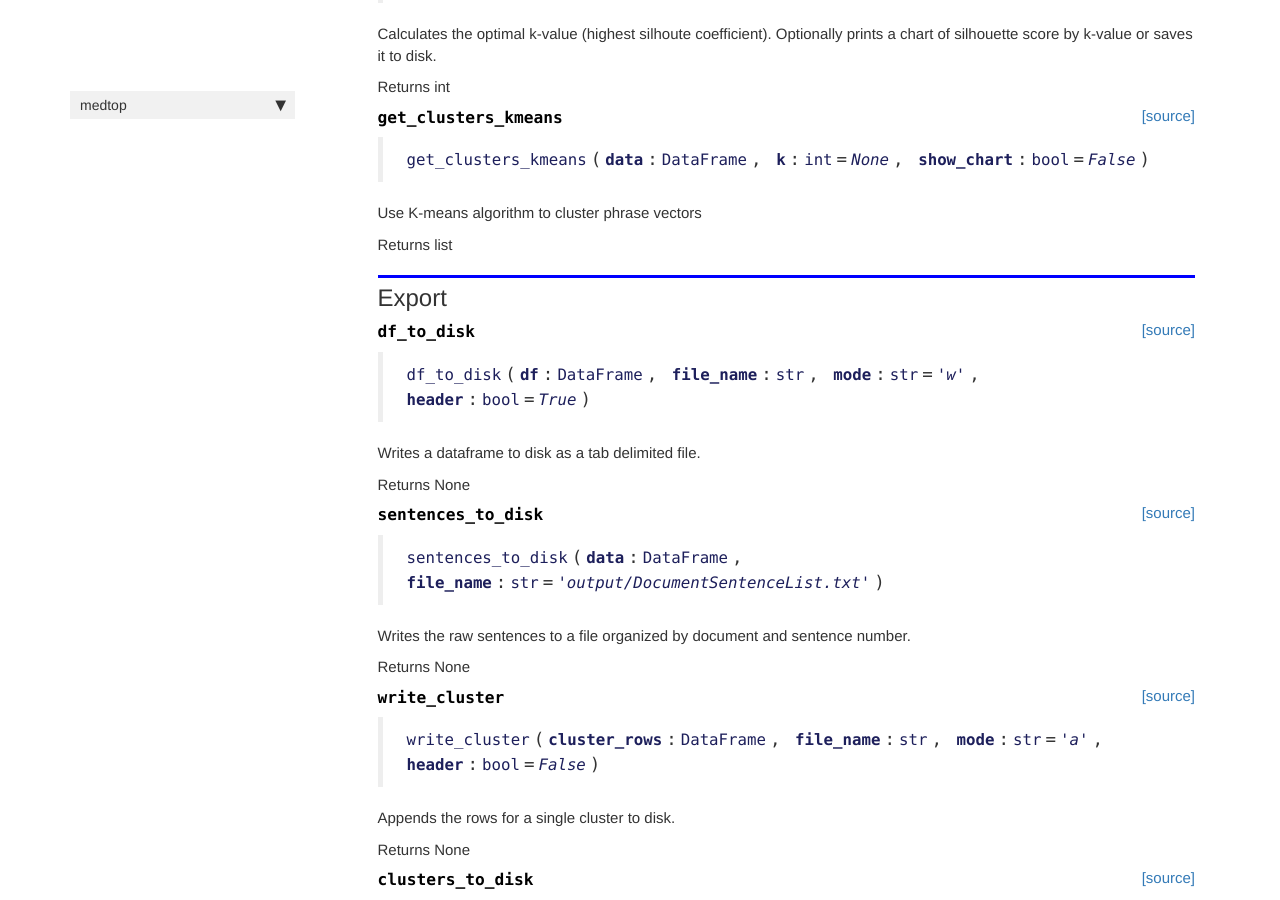
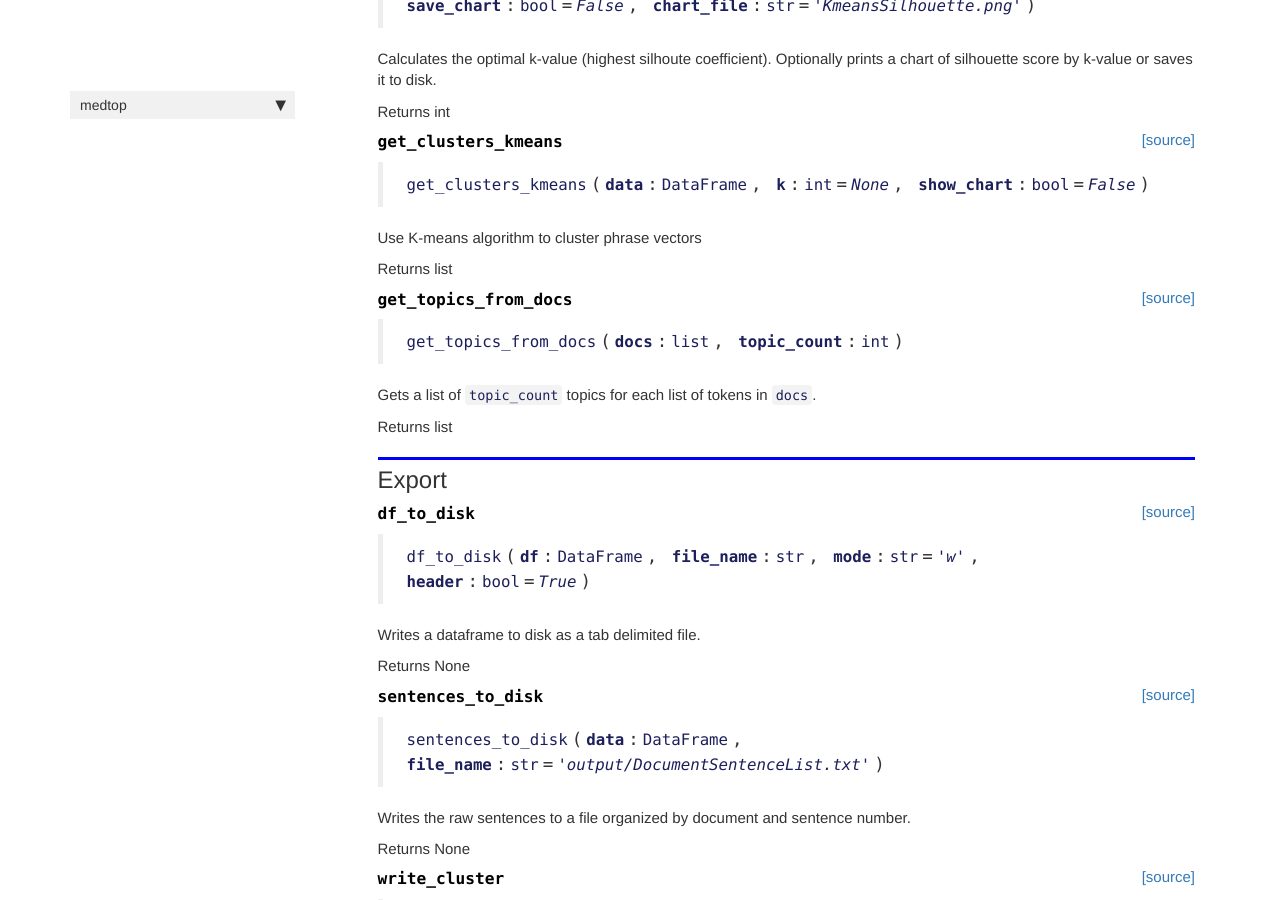
Before and after one commit to VCUWrightCenter/TopEx, a Jekyll site: the page built from docs/internal.html, in a window 1280 px wide and 900 px high, scrolled down 2740 px. Built offline with Jekyll 4.4.1, drawn with Linux system fonts in a browser that asks for light colours; nearby versions of some CDN libraries; comment, search, counter and statistics services are not loaded.

```diff
--- a/docs/_data/sidebars/home_sidebar.yml
+++ b/docs/_data/sidebars/home_sidebar.yml
@@ -18,6 +18,9 @@ entries:
     - output: web,pdf
       title: Preprocessing
       url: /preprocessing
+    - output: web,pdf
+      title: Title
+      url: /sandbox
     output: web
     title: medtop
   output: web
--- a/docs/internal.html
+++ b/docs/internal.html
@@ -52,7 +52,7 @@ description: "Internal MedTop methods"
 
 
 <div class="output_markdown rendered_html output_subarea ">
-<h4 id="get_phrase" class="doc_header"><code>get_phrase</code><a href="https://github.com/etfrenchvcu/medtop/tree/master/medtop/internal.py#L25" class="source_link" style="float:right">[source]</a></h4><blockquote><p><code>get_phrase</code>(<strong><code>sent</code></strong>:<code>Series</code>, <strong><code>window_size</code></strong>:<code>int</code>, <strong><code>feature_names</code></strong>:<code>dict</code>, <strong><code>include_input_in_tfidf</code></strong>:<code>bool</code>, <strong><code>tdm</code></strong>:<code>ndarray</code>, <strong><code>token_averages</code></strong>:<code>ndarray</code>)</p>
+<h4 id="get_phrase" class="doc_header"><code>get_phrase</code><a href="https://github.com/etfrenchvcu/medtop/tree/master/medtop/internal.py#L26" class="source_link" style="float:right">[source]</a></h4><blockquote><p><code>get_phrase</code>(<strong><code>sent</code></strong>:<code>Series</code>, <strong><code>window_size</code></strong>:<code>int</code>, <strong><code>feature_names</code></strong>:<code>dict</code>, <strong><code>include_input_in_tfidf</code></strong>:<code>bool</code>, <strong><code>tdm</code></strong>:<code>ndarray</code>, <strong><code>token_averages</code></strong>:<code>ndarray</code>)</p>
 </blockquote>
 <p>Finds the most expressive phrase in a sentence. This function is called in a lambda expression in <code>core.get_phrases</code>.</p>
 <p>Returns list</p>
@@ -77,7 +77,7 @@ description: "Internal MedTop methods"
 
 
 <div class="output_markdown rendered_html output_subarea ">
-<h4 id="get_vector_tfidf" class="doc_header"><code>get_vector_tfidf</code><a href="https://github.com/etfrenchvcu/medtop/tree/master/medtop/internal.py#L69" class="source_link" style="float:right">[source]</a></h4><blockquote><p><code>get_vector_tfidf</code>(<strong><code>sent</code></strong>:<code>Series</code>, <strong><code>dictionary</code></strong>:<code>Dictionary</code>, <strong><code>term_matrix</code></strong>:<code>ndarray</code>)</p>
+<h4 id="get_vector_tfidf" class="doc_header"><code>get_vector_tfidf</code><a href="https://github.com/etfrenchvcu/medtop/tree/master/medtop/internal.py#L70" class="source_link" style="float:right">[source]</a></h4><blockquote><p><code>get_vector_tfidf</code>(<strong><code>sent</code></strong>:<code>Series</code>, <strong><code>dictionary</code></strong>:<code>Dictionary</code>, <strong><code>term_matrix</code></strong>:<code>ndarray</code>)</p>
 </blockquote>
 <p>Create a word vector for a given sentence using a term matrix.
 This function is called in a lambda expression in <code>core.get_vectors</code>.</p>
@@ -100,7 +100,7 @@ This function is called in a lambda expression in <code>core.get_vectors</code>.
 
 
 <div class="output_markdown rendered_html output_subarea ">
-<h4 id="get_vector_w2v" class="doc_header"><code>get_vector_w2v</code><a href="https://github.com/etfrenchvcu/medtop/tree/master/medtop/internal.py#L79" class="source_link" style="float:right">[source]</a></h4><blockquote><p><code>get_vector_w2v</code>(<strong><code>sent</code></strong>:<code>Series</code>, <strong><code>model</code></strong>:<code>Word2VecKeyedVectors</code>)</p>
+<h4 id="get_vector_w2v" class="doc_header"><code>get_vector_w2v</code><a href="https://github.com/etfrenchvcu/medtop/tree/master/medtop/internal.py#L80" class="source_link" style="float:right">[source]</a></h4><blockquote><p><code>get_vector_w2v</code>(<strong><code>sent</code></strong>:<code>Series</code>, <strong><code>model</code></strong>:<code>Word2VecKeyedVectors</code>)</p>
 </blockquote>
 <p>Create a word vector for a given sentence using a Word2Vec model.
 This function is called in a lambda expression in <code>core.get_vectors</code>.</p>
@@ -126,7 +126,7 @@ This function is called in a lambda expression in <code>core.get_vectors</code>.
 
 
 <div class="output_markdown rendered_html output_subarea ">
-<h4 id="w2v_pretrained" class="doc_header"><code>w2v_pretrained</code><a href="https://github.com/etfrenchvcu/medtop/tree/master/medtop/internal.py#L90" class="source_link" style="float:right">[source]</a></h4><blockquote><p><code>w2v_pretrained</code>(<strong><code>bin_file</code></strong>:<code>str</code>)</p>
+<h4 id="w2v_pretrained" class="doc_header"><code>w2v_pretrained</code><a href="https://github.com/etfrenchvcu/medtop/tree/master/medtop/internal.py#L91" class="source_link" style="float:right">[source]</a></h4><blockquote><p><code>w2v_pretrained</code>(<strong><code>bin_file</code></strong>:<code>str</code>)</p>
 </blockquote>
 <p>Load a pre-trained Word2Vec model from a bin file.</p>
 <p>Returns gensim.models.keyedvectors.Word2VecKeyedVectors</p>
@@ -157,7 +157,7 @@ This function is called in a lambda expression in <code>core.get_vectors</code>.
 
 
 <div class="output_markdown rendered_html output_subarea ">
-<h4 id="get_silhouette_score_hac" class="doc_header"><code>get_silhouette_score_hac</code><a href="https://github.com/etfrenchvcu/medtop/tree/master/medtop/internal.py#L99" class="source_link" style="float:right">[source]</a></h4><blockquote><p><code>get_silhouette_score_hac</code>(<strong><code>phrase_vecs</code></strong>:<code>list</code>, <strong><code>linkage_matrix</code></strong>:<code>ndarray</code>, <strong><code>height</code></strong>:<code>int</code>)</p>
+<h4 id="get_silhouette_score_hac" class="doc_header"><code>get_silhouette_score_hac</code><a href="https://github.com/etfrenchvcu/medtop/tree/master/medtop/internal.py#L100" class="source_link" style="float:right">[source]</a></h4><blockquote><p><code>get_silhouette_score_hac</code>(<strong><code>phrase_vecs</code></strong>:<code>list</code>, <strong><code>linkage_matrix</code></strong>:<code>ndarray</code>, <strong><code>height</code></strong>:<code>int</code>)</p>
 </blockquote>
 <p>Assigns clusters to a list of word vectors for a given <code>height</code> and calculates the silhouette score of the clustering.</p>
 <p>Returns float</p>
@@ -179,7 +179,7 @@ This function is called in a lambda expression in <code>core.get_vectors</code>.
 
 
 <div class="output_markdown rendered_html output_subarea ">
-<h4 id="get_tree_height" class="doc_header"><code>get_tree_height</code><a href="https://github.com/etfrenchvcu/medtop/tree/master/medtop/internal.py#L108" class="source_link" style="float:right">[source]</a></h4><blockquote><p><code>get_tree_height</code>(<strong><code>root</code></strong>:<code>ClusterNode</code>)</p>
+<h4 id="get_tree_height" class="doc_header"><code>get_tree_height</code><a href="https://github.com/etfrenchvcu/medtop/tree/master/medtop/internal.py#L109" class="source_link" style="float:right">[source]</a></h4><blockquote><p><code>get_tree_height</code>(<strong><code>root</code></strong>:<code>ClusterNode</code>)</p>
 </blockquote>
 <p>Gets the height of a binary tree.</p>
 <p>Returns int</p>
@@ -201,7 +201,7 @@ This function is called in a lambda expression in <code>core.get_vectors</code>.
 
 
 <div class="output_markdown rendered_html output_subarea ">
-<h4 id="get_linkage_matrix" class="doc_header"><code>get_linkage_matrix</code><a href="https://github.com/etfrenchvcu/medtop/tree/master/medtop/internal.py#L118" class="source_link" style="float:right">[source]</a></h4><blockquote><p><code>get_linkage_matrix</code>(<strong><code>phrase_vecs</code></strong>:<code>list</code>, <strong><code>dist_metric</code></strong>:<code>str</code>)</p>
+<h4 id="get_linkage_matrix" class="doc_header"><code>get_linkage_matrix</code><a href="https://github.com/etfrenchvcu/medtop/tree/master/medtop/internal.py#L119" class="source_link" style="float:right">[source]</a></h4><blockquote><p><code>get_linkage_matrix</code>(<strong><code>phrase_vecs</code></strong>:<code>list</code>, <strong><code>dist_metric</code></strong>:<code>str</code>)</p>
 </blockquote>
 <p>Creates a linkage matrix by calculating distance between phrase vectors.</p>
 <p>Returns np.ndarray</p>
@@ -223,7 +223,7 @@ This function is called in a lambda expression in <code>core.get_vectors</code>.
 
 
 <div class="output_markdown rendered_html output_subarea ">
-<h4 id="get_optimal_height" class="doc_header"><code>get_optimal_height</code><a href="https://github.com/etfrenchvcu/medtop/tree/master/medtop/internal.py#L130" class="source_link" style="float:right">[source]</a></h4><blockquote><p><code>get_optimal_height</code>(<strong><code>data</code></strong>:<code>DataFrame</code>, <strong><code>linkage_matrix</code></strong>:<code>ndarray</code>, <strong><code>show_dendrogram</code></strong>:<code>bool</code>=<em><code>False</code></em>, <strong><code>show_chart</code></strong>:<code>bool</code>=<em><code>True</code></em>, <strong><code>save_chart</code></strong>:<code>bool</code>=<em><code>False</code></em>, <strong><code>chart_file</code></strong>:<code>str</code>=<em><code>'HACSilhouette.png'</code></em>)</p>
+<h4 id="get_optimal_height" class="doc_header"><code>get_optimal_height</code><a href="https://github.com/etfrenchvcu/medtop/tree/master/medtop/internal.py#L131" class="source_link" style="float:right">[source]</a></h4><blockquote><p><code>get_optimal_height</code>(<strong><code>data</code></strong>:<code>DataFrame</code>, <strong><code>linkage_matrix</code></strong>:<code>ndarray</code>, <strong><code>show_dendrogram</code></strong>:<code>bool</code>=<em><code>False</code></em>, <strong><code>show_chart</code></strong>:<code>bool</code>=<em><code>True</code></em>, <strong><code>save_chart</code></strong>:<code>bool</code>=<em><code>False</code></em>, <strong><code>chart_file</code></strong>:<code>str</code>=<em><code>'HACSilhouette.png'</code></em>)</p>
 </blockquote>
 <p>Clusters the top phrase vectors and plots the silhoute coefficients for a range of dendrograph heights.
 Returns the optimal height value (highest silhoute coefficient)</p>
@@ -246,7 +246,7 @@ Returns the optimal height value (highest silhoute coefficient)</p>
 
 
 <div class="output_markdown rendered_html output_subarea ">
-<h4 id="get_clusters_hac" class="doc_header"><code>get_clusters_hac</code><a href="https://github.com/etfrenchvcu/medtop/tree/master/medtop/internal.py#L162" class="source_link" style="float:right">[source]</a></h4><blockquote><p><code>get_clusters_hac</code>(<strong><code>data</code></strong>:<code>DataFrame</code>, <strong><code>dist_metric</code></strong>:<code>str</code>, <strong><code>height</code></strong>:<code>int</code>=<em><code>None</code></em>, <strong><code>show_dendrogram</code></strong>:<code>bool</code>=<em><code>False</code></em>, <strong><code>show_chart</code></strong>:<code>bool</code>=<em><code>False</code></em>)</p>
+<h4 id="get_clusters_hac" class="doc_header"><code>get_clusters_hac</code><a href="https://github.com/etfrenchvcu/medtop/tree/master/medtop/internal.py#L163" class="source_link" style="float:right">[source]</a></h4><blockquote><p><code>get_clusters_hac</code>(<strong><code>data</code></strong>:<code>DataFrame</code>, <strong><code>dist_metric</code></strong>:<code>str</code>, <strong><code>height</code></strong>:<code>int</code>=<em><code>None</code></em>, <strong><code>show_dendrogram</code></strong>:<code>bool</code>=<em><code>False</code></em>, <strong><code>show_chart</code></strong>:<code>bool</code>=<em><code>False</code></em>)</p>
 </blockquote>
 <p>Use Hierarchical Agglomerative Clustering (HAC) to cluster phrase vectors</p>
 <p>Returns list</p>
@@ -271,7 +271,7 @@ Returns the optimal height value (highest silhoute coefficient)</p>
 
 
 <div class="output_markdown rendered_html output_subarea ">
-<h4 id="get_silhouette_score_kmeans" class="doc_header"><code>get_silhouette_score_kmeans</code><a href="https://github.com/etfrenchvcu/medtop/tree/master/medtop/internal.py#L179" class="source_link" style="float:right">[source]</a></h4><blockquote><p><code>get_silhouette_score_kmeans</code>(<strong><code>phrase_vecs</code></strong>:<code>list</code>, <strong><code>k</code></strong>:<code>int</code>)</p>
+<h4 id="get_silhouette_score_kmeans" class="doc_header"><code>get_silhouette_score_kmeans</code><a href="https://github.com/etfrenchvcu/medtop/tree/master/medtop/internal.py#L180" class="source_link" style="float:right">[source]</a></h4><blockquote><p><code>get_silhouette_score_kmeans</code>(<strong><code>phrase_vecs</code></strong>:<code>list</code>, <strong><code>k</code></strong>:<code>int</code>)</p>
 </blockquote>
 <p>Assigns clusters to a list of word vectors for a given <code>k</code> and calculates the silhouette score of the clustering.</p>
 <p>Returns float</p>
@@ -293,7 +293,7 @@ Returns the optimal height value (highest silhoute coefficient)</p>
 
 
 <div class="output_markdown rendered_html output_subarea ">
-<h4 id="get_optimal_k" class="doc_header"><code>get_optimal_k</code><a href="https://github.com/etfrenchvcu/medtop/tree/master/medtop/internal.py#L188" class="source_link" style="float:right">[source]</a></h4><blockquote><p><code>get_optimal_k</code>(<strong><code>data</code></strong>:<code>DataFrame</code>, <strong><code>show_chart</code></strong>:<code>bool</code>=<em><code>True</code></em>, <strong><code>save_chart</code></strong>:<code>bool</code>=<em><code>False</code></em>, <strong><code>chart_file</code></strong>:<code>str</code>=<em><code>'KmeansSilhouette.png'</code></em>)</p>
+<h4 id="get_optimal_k" class="doc_header"><code>get_optimal_k</code><a href="https://github.com/etfrenchvcu/medtop/tree/master/medtop/internal.py#L189" class="source_link" style="float:right">[source]</a></h4><blockquote><p><code>get_optimal_k</code>(<strong><code>data</code></strong>:<code>DataFrame</code>, <strong><code>show_chart</code></strong>:<code>bool</code>=<em><code>True</code></em>, <strong><code>save_chart</code></strong>:<code>bool</code>=<em><code>False</code></em>, <strong><code>chart_file</code></strong>:<code>str</code>=<em><code>'KmeansSilhouette.png'</code></em>)</p>
 </blockquote>
 <p>Calculates the optimal k-value (highest silhoute coefficient).
 Optionally prints a chart of silhouette score by k-value or saves it to disk.</p>
@@ -316,9 +316,34 @@ Optionally prints a chart of silhouette score by k-value or saves it to disk.</p
 
 
 <div class="output_markdown rendered_html output_subarea ">
-<h4 id="get_clusters_kmeans" class="doc_header"><code>get_clusters_kmeans</code><a href="https://github.com/etfrenchvcu/medtop/tree/master/medtop/internal.py#L213" class="source_link" style="float:right">[source]</a></h4><blockquote><p><code>get_clusters_kmeans</code>(<strong><code>data</code></strong>:<code>DataFrame</code>, <strong><code>k</code></strong>:<code>int</code>=<em><code>None</code></em>, <strong><code>show_chart</code></strong>:<code>bool</code>=<em><code>False</code></em>)</p>
+<h4 id="get_clusters_kmeans" class="doc_header"><code>get_clusters_kmeans</code><a href="https://github.com/etfrenchvcu/medtop/tree/master/medtop/internal.py#L214" class="source_link" style="float:right">[source]</a></h4><blockquote><p><code>get_clusters_kmeans</code>(<strong><code>data</code></strong>:<code>DataFrame</code>, <strong><code>k</code></strong>:<code>int</code>=<em><code>None</code></em>, <strong><code>show_chart</code></strong>:<code>bool</code>=<em><code>False</code></em>)</p>
 </blockquote>
 <p>Use K-means algorithm to cluster phrase vectors</p>
+<p>Returns list</p>
+
+</div>
+
+</div>
+
+</div>
+</div>
+
+</div>
+<div class="cell border-box-sizing code_cell rendered">
+
+</div>
+<div class="cell border-box-sizing code_cell rendered">
+
+<div class="output_wrapper">
+<div class="output">
+
+<div class="output_area">
+
+
+<div class="output_markdown rendered_html output_subarea ">
+<h4 id="get_topics_from_docs" class="doc_header"><code>get_topics_from_docs</code><a href="https://github.com/etfrenchvcu/medtop/tree/master/medtop/internal.py#L233" class="source_link" style="float:right">[source]</a></h4><blockquote><p><code>get_topics_from_docs</code>(<strong><code>docs</code></strong>:<code>list</code>, <strong><code>topic_count</code></strong>:<code>int</code>)</p>
+</blockquote>
+<p>Gets a list of <code>topic_count</code> topics for each list of tokens in <code>docs</code>.</p>
 <p>Returns list</p>
 
 </div>
@@ -347,7 +372,7 @@ Optionally prints a chart of silhouette score by k-value or saves it to disk.</p
 
 
 <div class="output_markdown rendered_html output_subarea ">
-<h4 id="df_to_disk" class="doc_header"><code>df_to_disk</code><a href="https://github.com/etfrenchvcu/medtop/tree/master/medtop/internal.py#L232" class="source_link" style="float:right">[source]</a></h4><blockquote><p><code>df_to_disk</code>(<strong><code>df</code></strong>:<code>DataFrame</code>, <strong><code>file_name</code></strong>:<code>str</code>, <strong><code>mode</code></strong>:<code>str</code>=<em><code>'w'</code></em>, <strong><code>header</code></strong>:<code>bool</code>=<em><code>True</code></em>)</p>
+<h4 id="df_to_disk" class="doc_header"><code>df_to_disk</code><a href="https://github.com/etfrenchvcu/medtop/tree/master/medtop/internal.py#L249" class="source_link" style="float:right">[source]</a></h4><blockquote><p><code>df_to_disk</code>(<strong><code>df</code></strong>:<code>DataFrame</code>, <strong><code>file_name</code></strong>:<code>str</code>, <strong><code>mode</code></strong>:<code>str</code>=<em><code>'w'</code></em>, <strong><code>header</code></strong>:<code>bool</code>=<em><code>True</code></em>)</p>
 </blockquote>
 <p>Writes a dataframe to disk as a tab delimited file.</p>
 <p>Returns None</p>
@@ -369,7 +394,7 @@ Optionally prints a chart of silhouette score by k-value or saves it to disk.</p
 
 
 <div class="output_markdown rendered_html output_subarea ">
-<h4 id="sentences_to_disk" class="doc_header"><code>sentences_to_disk</code><a href="https://github.com/etfrenchvcu/medtop/tree/master/medtop/internal.py#L242" class="source_link" style="float:right">[source]</a></h4><blockquote><p><code>sentences_to_disk</code>(<strong><code>data</code></strong>:<code>DataFrame</code>, <strong><code>file_name</code></strong>:<code>str</code>=<em><code>'output/DocumentSentenceList.txt'</code></em>)</p>
+<h4 id="sentences_to_disk" class="doc_header"><code>sentences_to_disk</code><a href="https://github.com/etfrenchvcu/medtop/tree/master/medtop/internal.py#L259" class="source_link" style="float:right">[source]</a></h4><blockquote><p><code>sentences_to_disk</code>(<strong><code>data</code></strong>:<code>DataFrame</code>, <strong><code>file_name</code></strong>:<code>str</code>=<em><code>'output/DocumentSentenceList.txt'</code></em>)</p>
 </blockquote>
 <p>Writes the raw sentences to a file organized by document and sentence number.</p>
 <p>Returns None</p>
@@ -391,7 +416,7 @@ Optionally prints a chart of silhouette score by k-value or saves it to disk.</p
 
 
 <div class="output_markdown rendered_html output_subarea ">
-<h4 id="write_cluster" class="doc_header"><code>write_cluster</code><a href="https://github.com/etfrenchvcu/medtop/tree/master/medtop/internal.py#L252" class="source_link" style="float:right">[source]</a></h4><blockquote><p><code>write_cluster</code>(<strong><code>cluster_rows</code></strong>:<code>DataFrame</code>, <strong><code>file_name</code></strong>:<code>str</code>, <strong><code>mode</code></strong>:<code>str</code>=<em><code>'a'</code></em>, <strong><code>header</code></strong>:<code>bool</code>=<em><code>False</code></em>)</p>
+<h4 id="write_cluster" class="doc_header"><code>write_cluster</code><a href="https://github.com/etfrenchvcu/medtop/tree/master/medtop/internal.py#L269" class="source_link" style="float:right">[source]</a></h4><blockquote><p><code>write_cluster</code>(<strong><code>cluster_rows</code></strong>:<code>DataFrame</code>, <strong><code>file_name</code></strong>:<code>str</code>, <strong><code>mode</code></strong>:<code>str</code>=<em><code>'a'</code></em>, <strong><code>header</code></strong>:<code>bool</code>=<em><code>False</code></em>)</p>
 </blockquote>
 <p>Appends the rows for a single cluster to disk.</p>
 <p>Returns None</p>
@@ -413,7 +438,7 @@ Optionally prints a chart of silhouette score by k-value or saves it to disk.</p
 
 
 <div class="output_markdown rendered_html output_subarea ">
-<h4 id="clusters_to_disk" class="doc_header"><code>clusters_to_disk</code><a href="https://github.com/etfrenchvcu/medtop/tree/master/medtop/internal.py#L261" class="source_link" style="float:right">[source]</a></h4><blockquote><p><code>clusters_to_disk</code>(<strong><code>data</code></strong>:<code>DataFrame</code>, <strong><code>doc_df</code></strong>:<code>DataFrame</code>, <strong><code>cluster_df</code></strong>:<code>DataFrame</code>, <strong><code>file_name</code></strong>:<code>str</code>=<em><code>'output/TopicClusterResults.txt'</code></em>)</p>
+<h4 id="clusters_to_disk" class="doc_header"><code>clusters_to_disk</code><a href="https://github.com/etfrenchvcu/medtop/tree/master/medtop/internal.py#L278" class="source_link" style="float:right">[source]</a></h4><blockquote><p><code>clusters_to_disk</code>(<strong><code>data</code></strong>:<code>DataFrame</code>, <strong><code>doc_df</code></strong>:<code>DataFrame</code>, <strong><code>cluster_df</code></strong>:<code>DataFrame</code>, <strong><code>file_name</code></strong>:<code>str</code>=<em><code>'output/TopicClusterResults.txt'</code></em>)</p>
 </blockquote>
 <p>Writes the sentences and phrases to a file organized by cluster and document.</p>
 <p>Returns None</p>
--- a/docs/preprocessing.html
+++ b/docs/preprocessing.html
@@ -90,7 +90,7 @@ description: "Methods for preprocessing raw text data"
 
 
 <div class="output_markdown rendered_html output_subarea ">
-<h4 id="tokenize_and_stem" class="doc_header"><code>tokenize_and_stem</code><a href="https://github.com/etfrenchvcu/medtop/tree/master/medtop/preprocessing.py#L63" class="source_link" style="float:right">[source]</a></h4><blockquote><p><code>tokenize_and_stem</code>(<strong><code>text</code></strong>:<code>str</code>)</p>
+<h4 id="tokenize_and_stem" class="doc_header"><code>tokenize_and_stem</code><a href="https://github.com/etfrenchvcu/medtop/tree/master/medtop/preprocessing.py#L63" class="source_link" style="float:right">[source]</a></h4><blockquote><p><code>tokenize_and_stem</code>(<strong><code>text</code></strong>:<code>str</code>, <strong><code>stop_words_file</code></strong>:<code>str</code>=<em><code>'stop_words.txt'</code></em>)</p>
 </blockquote>
 <p>Parse out sentences, remove contractions, tokenize by white space, remove all punctuation,
 lemmatize tokens, and get parts of speech.</p>
--- a/docs/sidebar.json
+++ b/docs/sidebar.json
@@ -3,6 +3,7 @@
     "Overview": "/",
     "Core": "/core",
     "Internal": "/internal",
-    "Preprocessing": "/preprocessing"
+    "Preprocessing": "/preprocessing",
+    "Title": "/sandbox"
   }
 }
```
Also changed, not shown: docs/core.html (+28 -1 lines), docs/index.html (+39 -17 lines), docs/sandbox.html (added, +233 -0 lines), README.md, 1 other file.
